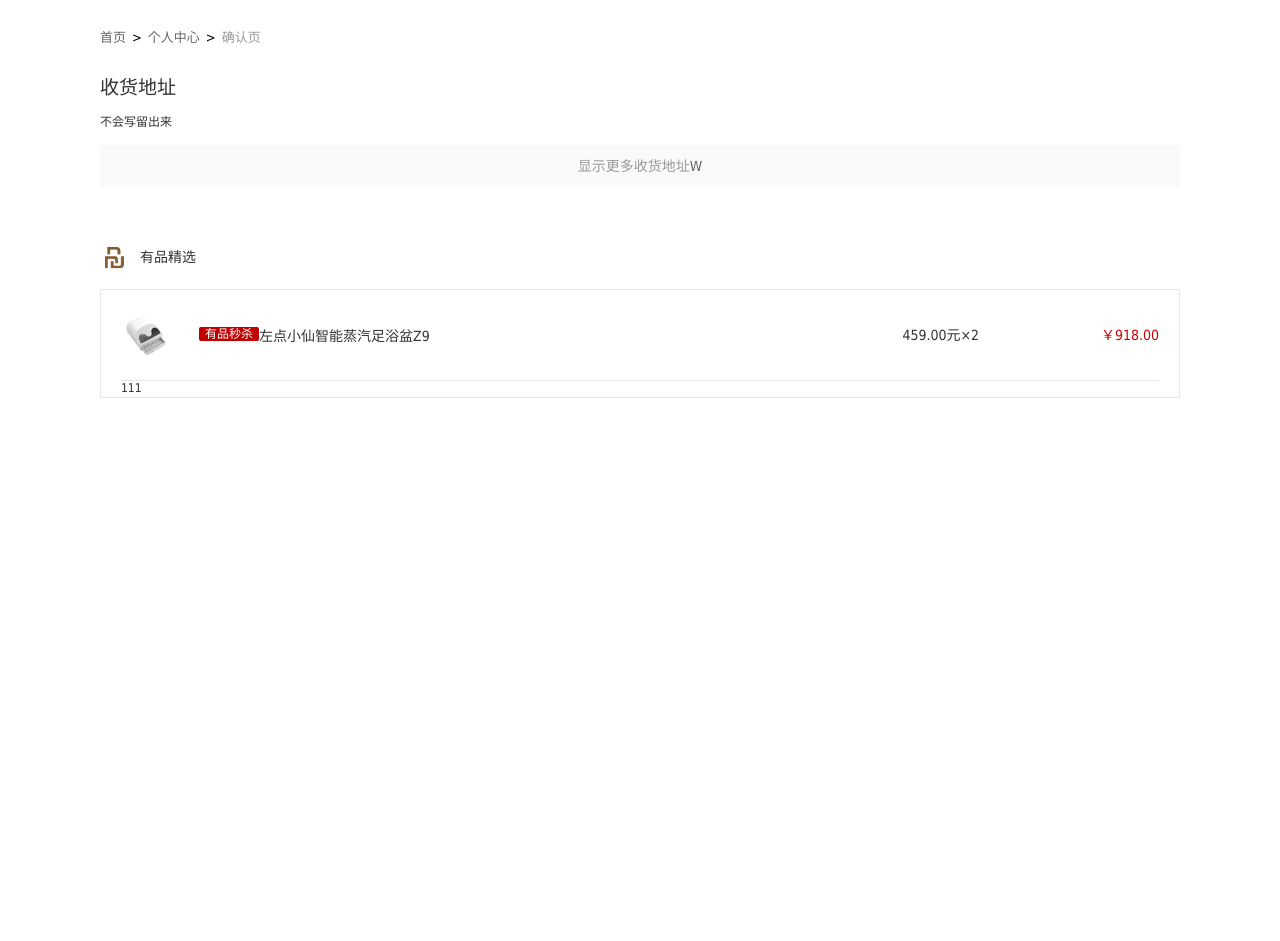
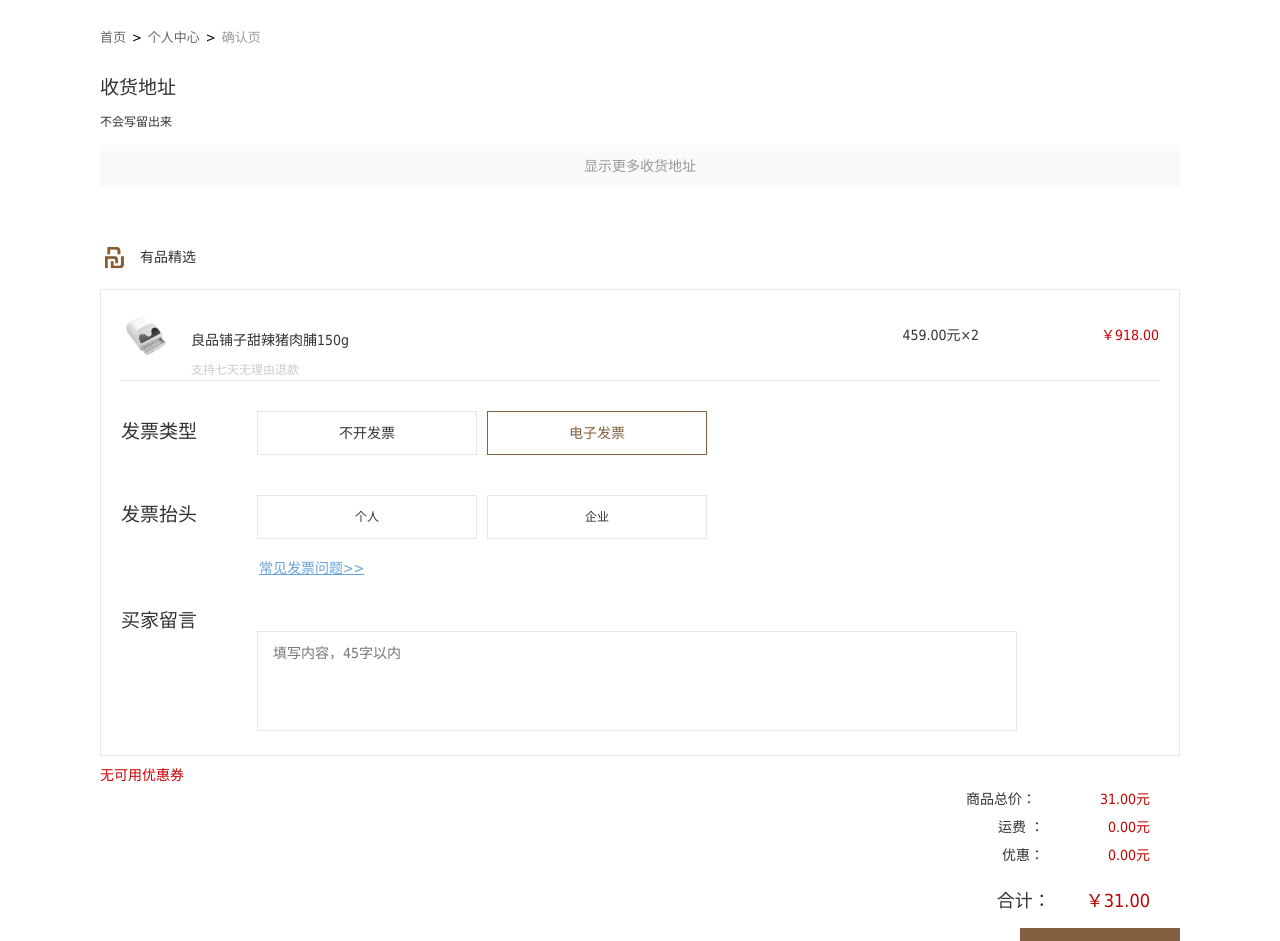
Before and after one commit to 0721-xiaomiyoupin/03-xiaomi, a Vue app: page /#/order in a window 1280 px wide. Shown: the top 941 px of the page. Before the commit the page ends 800 px from the top, so only its background shows below. Built offline with nearby package versions, Linux system fonts and the light colour scheme; a small style sheet from the web is missing.

Commit message:
feat:'准备发送请求'

```diff
--- a/src/App.vue
+++ b/src/App.vue
@@ -1,8 +1,9 @@
 <template>
   <div>
     <!-- <Search /> -->
+    <router-view></router-view>
     <!-- <Pay /> -->
-    <Order />
+    <!--  <Order /> -->
   </div>
 </template>
 
--- a/src/main.js
+++ b/src/main.js
@@ -1,9 +1,13 @@
 import Vue from "vue";
 import App from "./App.vue";
+import router from "./router";
+import store from "./store";
 import "./plugins/element.js";
 
 Vue.config.productionTip = false;
 
 new Vue({
   render: (h) => h(App),
+  router,
+  store,
 }).$mount("#app");
--- a/src/pages/Order/index.vue
+++ b/src/pages/Order/index.vue
@@ -19,11 +19,9 @@
       >
         <div v-if="flag">
           <span>显示更多收货地址</span>
-          <a>W</a>
         </div>
         <div v-else>
           <span>收起更多收货地址</span>
-          <a>M</a>
         </div>
       </div>
       <!-- 底部信息 -->
@@ -36,13 +34,55 @@
           <div class="order-info-product">
             <img src="./images/shopmain.png" />
             <span class="order-info-product-name">
-              <span class="order-product-tag">有品秒杀</span>
-              <span class="order-product-name">左点小仙智能蒸汽足浴盆Z9</span>
+              <span class="order-product-tag">良品铺子甜辣猪肉脯150g</span>
+              <span class="order-product-support">支持七天无理由退款</span>
             </span>
             <span class="order-product-price">459.00元×2</span>
-            <span class="order-product-total" @click="end">￥918.00</span>
+            <span class="order-product-total">￥918.00</span>
           </div>
-          <div>111</div>
+          <div class="order-product-bill-type">
+            <span class="order-bill-one">发票类型</span>
+            <span class="order-bill-two">不开发票</span>
+            <span class="order-bill-last">电子发票</span>
+          </div>
+          <div class="order-product-invoice">
+            <span class="order-bill-one">发票抬头</span>
+            <span class="order-bill-two">个人</span>
+            <span class="order-bill-last order-invoice">企业</span>
+          </div>
+          <a>常见发票问题>></a>
+          <div class="order-buyer-word">
+            <span class="order-bill-one order-buyer-title">买家留言</span>
+            <span>
+              <textarea
+                type="text"
+                class="order-buyer-text"
+                placeholder="填写内容，45字以内"
+                placeholder-name="placeholder"
+              ></textarea>
+            </span>
+          </div>
+        </div>
+        <p class="order-discount">无可用优惠券</p>
+
+        <div class="order-price">
+          <span>商品总价：</span>
+          <span class="order-price-two"> 31.00元</span>
+        </div>
+        <div class="order-price">
+          <span>运费 ：</span>
+          <span class="order-price-two"> 0.00元</span>
+        </div>
+        <div class="order-price">
+          <span>优惠：</span>
+          <span class="order-price-two"> 0.00元</span>
+        </div>
+        <div class="order-total-price order-price">
+          <span>合计：</span>
+          <span class="order-price-two order-total-two">￥31.00</span>
+        </div>
+        <div class="order-go">
+          <span @click="submit">去下单</span>
         </div>
       </div>
     </div>
@@ -60,9 +100,8 @@
     };
   },
   methods: {
-    async end() {
-      let result = await Api("/product/detail");
-      console.log(result);
+    submit() {
+      this.$router.push("/pay");
     },
   },
 };
@@ -147,27 +186,25 @@
   height: 50px;
 }
 .order-info-product-name {
+  width: 400px;
+  display: flex;
+  height: 90px;
+  flex-direction: column;
+  justify-content: flex-end;
   margin-left: 20px;
   color: #333;
 }
 .order-product-tag {
-  height: 20px;
-  line-height: 20px;
-  padding: 0 6px;
-  margin-left: 8px;
-  background-color: #c00000;
-  color: #fff;
-  font-size: 12px;
-  vertical-align: 2px;
-  border-radius: 2px;
-}
-.order-product-name {
-  display: inline-block;
-  width: 400px;
-  vertical-align: middle;
+  font-size: 14px;
+  line-height: 40px;
   white-space: nowrap;
   overflow: hidden;
   text-overflow: ellipsis;
+}
+.order-product-support {
+  line-height: 20px;
+  font-size: 12px;
+  color: #ccc;
 }
 .order-product-price {
   flex-grow: 1;
@@ -179,4 +216,115 @@
   text-align: end;
   color: #cc0000;
 }
+.order-product-bill-type {
+  padding-top: 30px;
+  color: #333;
+  font-size: 14px;
+}
+.order-bill-one {
+  font-size: 19px;
+}
+.order-bill-two {
+  display: inline-block;
+  width: 220px;
+  height: 44px;
+  line-height: 42px;
+  box-sizing: border-box;
+  background-color: #fff;
+  text-align: center;
+  cursor: pointer;
+  border: 1px solid #e7e7e7;
+  padding: 0 60px;
+  margin: 0 10px 0 60px;
+}
+.order-bill-last {
+  display: inline-block;
+  width: 220px;
+  height: 44px;
+  line-height: 42px;
+  box-sizing: border-box;
+  background-color: #fff;
+  text-align: center;
+  cursor: pointer;
+  color: #845f3f;
+  border: 1px solid #845f3f;
+}
+.order-invoice {
+  border: 1px solid #e7e7e7;
+  color: #333;
+}
+.order-product-invoice {
+  padding: 40px 0 20px;
+}
+.order-info-container a {
+  display: inline-block;
+  padding-left: 138px;
+  font-size: 14px;
+  color: #67a3d9;
+  text-decoration: underline;
+}
+.order-buyer-word {
+  padding: 30px 0 20px;
+}
+.order-buyer-title {
+  float: left;
+}
+.order-buyer-text {
+  margin: 23px 0 0 60px;
+  resize: none;
+  width: 760px;
+  height: 100px;
+  border: 1px solid #e7e7e7;
+  outline: none;
+  padding-left: 15px;
+  box-sizing: border-box;
+  font-size: 14px;
+  padding-top: 12px;
+}
+.order-discount {
+  padding-top: 10px;
+  color: #cc0000;
+  font-size: 14px;
+}
+.order-bottom {
+  position: fixed;
+  right: 0;
+}
+.order-price {
+  width: 1080px;
+  text-align: right;
+  font-size: 14px;
+  padding: 5px 0;
+}
+.order-price-two {
+  padding-right: 30px;
+  padding-left: 60px;
+  color: #c00000;
+  white-space: nowrap;
+  overflow: hidden;
+  text-overflow: ellipsis;
+}
+.order-total-price {
+  font-size: 18px;
+  padding-top: 20px;
+}
+.order-total-two {
+  padding-left: 35px;
+}
+.order-go {
+  width: 1080px;
+  text-align: right;
+  padding: 10px 0 50px;
+}
+.order-go span {
+  display: inline-block;
+  width: 160px;
+  height: 52px;
+  line-height: 50px;
+  text-align: center;
+  font-size: 20px;
+  color: #fff;
+  background-color: #845f3f;
+  border-color: #845f3f;
+}
 </style>
--- a/src/pages/Search/index.vue
+++ b/src/pages/Search/index.vue
@@ -270,6 +270,7 @@
           </div>
         </div>
       </div>
+      <router-link to="/order">点击</router-link>
     </div>
   </div>
 </template>
--- /dev/null
+++ b/src/router/index.js
@@ -0,0 +1,47 @@
+import Vue from "vue";
+import VueRouter from "vue-router";
+import Order from "../pages/Order";
+import Pay from "../pages/Pay";
+import Search from "../pages/Search";
+
+const push = VueRouter.prototype.push;
+const replace = VueRouter.prototype.replace;
+
+VueRouter.prototype.push = function(location, onComplete, onAbort) {
+  // 如果用户想处理失败，就处理
+  if (onComplete && onAbort) {
+    return push.call(this, location, onComplete, onAbort);
+  }
+  // 如果用户不处理失败，给默认值：空函数
+  return push.call(this, location, onComplete, () => {});
+};
+
+VueRouter.prototype.replace = function(location, onComplete, onAbort) {
+  // 如果用户想处理失败，就处理
+  if (onComplete && onAbort) {
+    return replace.call(this, location, onComplete, onAbort);
+  }
+  // 如果用户不处理失败，给默认值：空函数
+  return replace.call(this, location, onComplete, () => {});
+};
+Vue.use(VueRouter);
+export default new VueRouter({
+  routes: [
+    {
+      path: "/",
+      component: Search,
+    },
+    {
+      path: "/order",
+      component: Order,
+    },
+    {
+      path: "/pay",
+      component: Pay,
+    },
+    {
+      path: "/search",
+      component: Search,
+    },
+  ],
+});
--- /dev/null
+++ b/src/store/index.js
@@ -0,0 +1,15 @@
+import Vue from "vue";
+import Vuex from "vuex";
+import modules from "./modules";
+Vue.use(Vuex);
+const state = {};
+const getters = {};
+const actions = {};
+const mutations = {};
+export default new Vuex.Store({
+  state,
+  getters,
+  actions,
+  mutations,
+  modules,
+});
--- /dev/null
+++ b/src/store/modules/index.js
@@ -0,0 +1,4 @@
+import search from "./search";
+export default {
+  search,
+};
--- /dev/null
+++ b/src/store/modules/search.js
@@ -0,0 +1,7 @@
+import Api from "../../api/Api";
+export default {
+  state: {},
+  getters: {},
+  actions: {},
+  mutations: {},
+};
--- a/src/utils/request.js
+++ b/src/utils/request.js
@@ -20,7 +20,9 @@
   (response) => {
     // 进度条结束
     NProgress.done();
-    return response.data;
+    if (response.data.code === 200) {
+      return response.data.data;
+    }
   },
   (error) => {
     // 进度条结束
```
